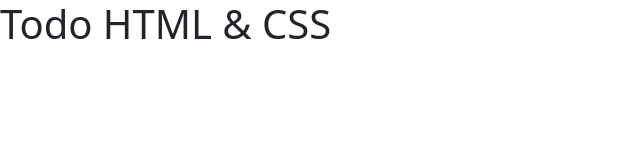
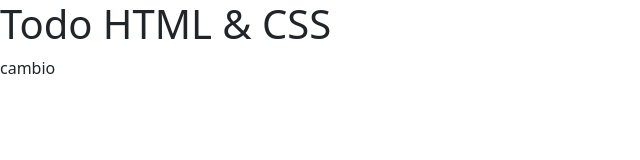
Before and after one commit to kull71/cursoBootstrap, a plain HTML site: page todoHtmlCss/index.html in a window 1280 px wide. Shown: the full height of the page, 0-640 px from the left. Drawn offline with nearby package versions, Linux system fonts and the light colour scheme.

Commit message:
Subir todo -cambio index

```diff
--- a/todoHtmlCss/index.html
+++ b/todoHtmlCss/index.html
@@ -4,11 +4,11 @@
     <meta charset="UTF-8">
     <meta name="viewport" content="width=device-width, initial-scale=1.0">
     <link href="https://cdn.jsdelivr.net/npm/bootstrap@5.3.3/dist/css/bootstrap.min.css" rel="stylesheet"  crossorigin="anonymous">
-    <title>Aprendiendo Bootstrap
-    </title>
+    <title>Aprendiendo Bootstrap</title>
 </head>
 <body>
     <h1>Todo HTML & CSS</h1>
+    <p>cambio</p>
     <script src="https://cdn.jsdelivr.net/npm/bootstrap@5.3.3/dist/js/bootstrap.bundle.min.js"  crossorigin="anonymous"></script>
 </body>
 </html>
```
